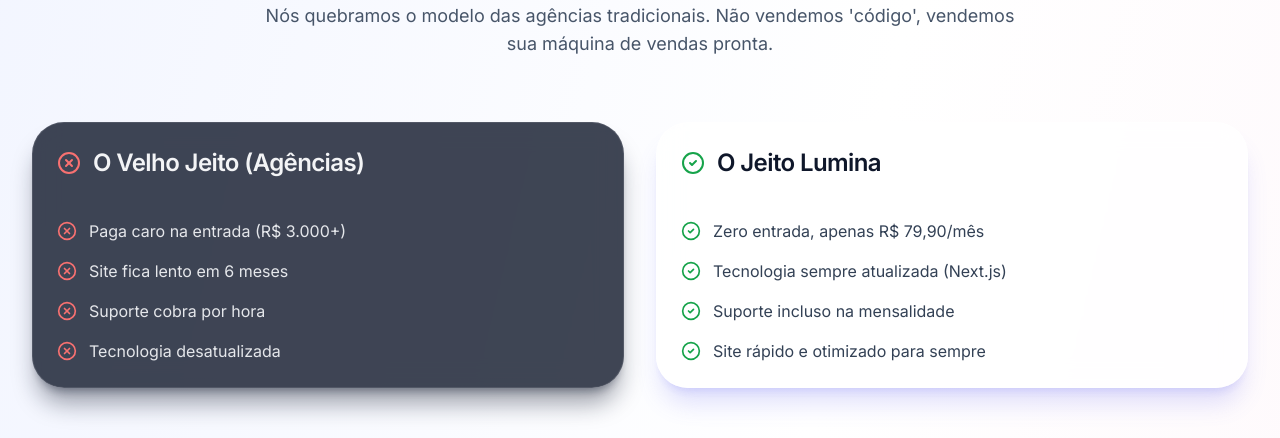
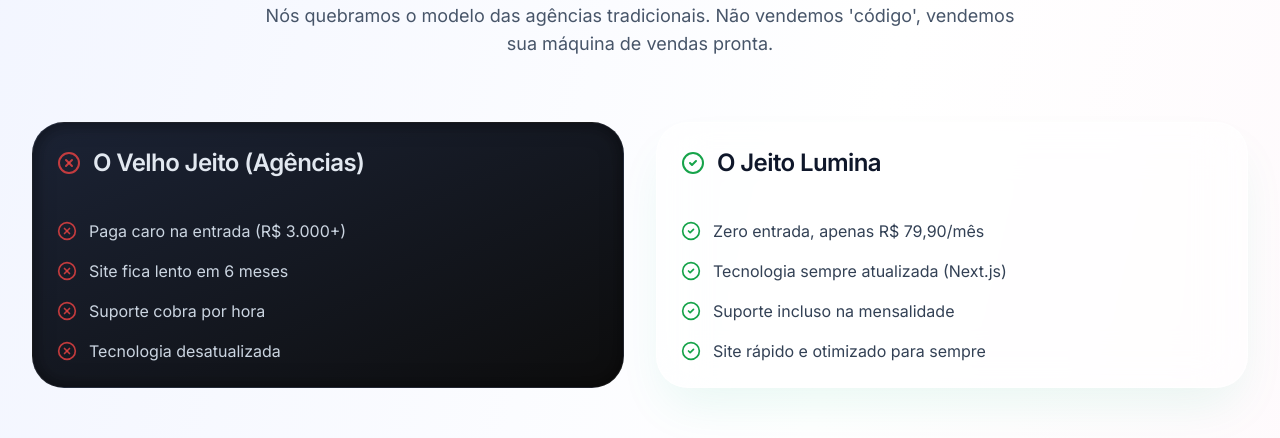
Before and after one commit to jonataswm01/projeto-waas, a Next.js app: page / in a window 1280 px wide. Shown: the part 1600-2038 px from the top of the page. Built offline with nearby package versions, Linux system fonts and the light colour scheme.

Commit message:
style: enhance marketing page card designs with gradient backgrounds and updated text colors for improved visual appeal

```diff
--- a/app/(marketing)/page.tsx
+++ b/app/(marketing)/page.tsx
@@ -277,29 +277,29 @@
               viewport={{ once: true }}
               transition={{ duration: 0.6 }}
             >
-              <Card className="h-full rounded-[2rem] bg-slate-900/80 backdrop-blur-md border border-white/10 shadow-xl shadow-slate-900/40">
+              <Card className="h-full rounded-[2rem] bg-gradient-to-br from-slate-900/95 to-black/95 backdrop-blur-xl border border-white/5 shadow-[inset_0_0_20px_rgba(0,0,0,0.5)]">
                 <CardHeader>
                   <div className="flex items-center gap-3 mb-4">
-                    <XCircle className="h-6 w-6 text-red-400" />
-                    <CardTitle className="text-gray-100 text-2xl tracking-tight">O Velho Jeito (Agências)</CardTitle>
+                    <XCircle className="h-6 w-6 text-red-500/80" />
+                    <CardTitle className="text-slate-200 text-2xl tracking-tight">O Velho Jeito (Agências)</CardTitle>
                   </div>
                 </CardHeader>
                 <CardContent className="space-y-4">
                   <div className="flex items-start gap-3">
-                    <XCircle className="h-5 w-5 text-red-400 mt-0.5 flex-shrink-0" />
-                    <p className="text-gray-200">Paga caro na entrada (R$ 3.000+)</p>
+                    <XCircle className="h-5 w-5 text-red-500/80 mt-0.5 flex-shrink-0" />
+                    <p className="text-slate-300">Paga caro na entrada (R$ 3.000+)</p>
                   </div>
                   <div className="flex items-start gap-3">
-                    <XCircle className="h-5 w-5 text-red-400 mt-0.5 flex-shrink-0" />
-                    <p className="text-gray-200">Site fica lento em 6 meses</p>
+                    <XCircle className="h-5 w-5 text-red-500/80 mt-0.5 flex-shrink-0" />
+                    <p className="text-slate-300">Site fica lento em 6 meses</p>
                   </div>
                   <div className="flex items-start gap-3">
-                    <XCircle className="h-5 w-5 text-red-400 mt-0.5 flex-shrink-0" />
-                    <p className="text-gray-200">Suporte cobra por hora</p>
+                    <XCircle className="h-5 w-5 text-red-500/80 mt-0.5 flex-shrink-0" />
+                    <p className="text-slate-300">Suporte cobra por hora</p>
                   </div>
                   <div className="flex items-start gap-3">
-                    <XCircle className="h-5 w-5 text-red-400 mt-0.5 flex-shrink-0" />
-                    <p className="text-gray-200">Tecnologia desatualizada</p>
+                    <XCircle className="h-5 w-5 text-red-500/80 mt-0.5 flex-shrink-0" />
+                    <p className="text-slate-300">Tecnologia desatualizada</p>
                   </div>
                 </CardContent>
               </Card>
@@ -313,7 +313,7 @@
               transition={{ duration: 0.6 }}
               className="relative"
             >
-              <Card className="h-full rounded-[2rem] bg-white/70 backdrop-blur-md border border-white/40 shadow-xl shadow-indigo-500/20">
+              <Card className="h-full rounded-[2rem] bg-white/60 backdrop-blur-xl border border-white/60 shadow-2xl shadow-emerald-500/10 transition-colors hover:bg-white/80">
                 <CardHeader>
                   <div className="flex items-center gap-3 mb-4">
                     <CheckCircle2 className="h-6 w-6 text-green-600" />
```
